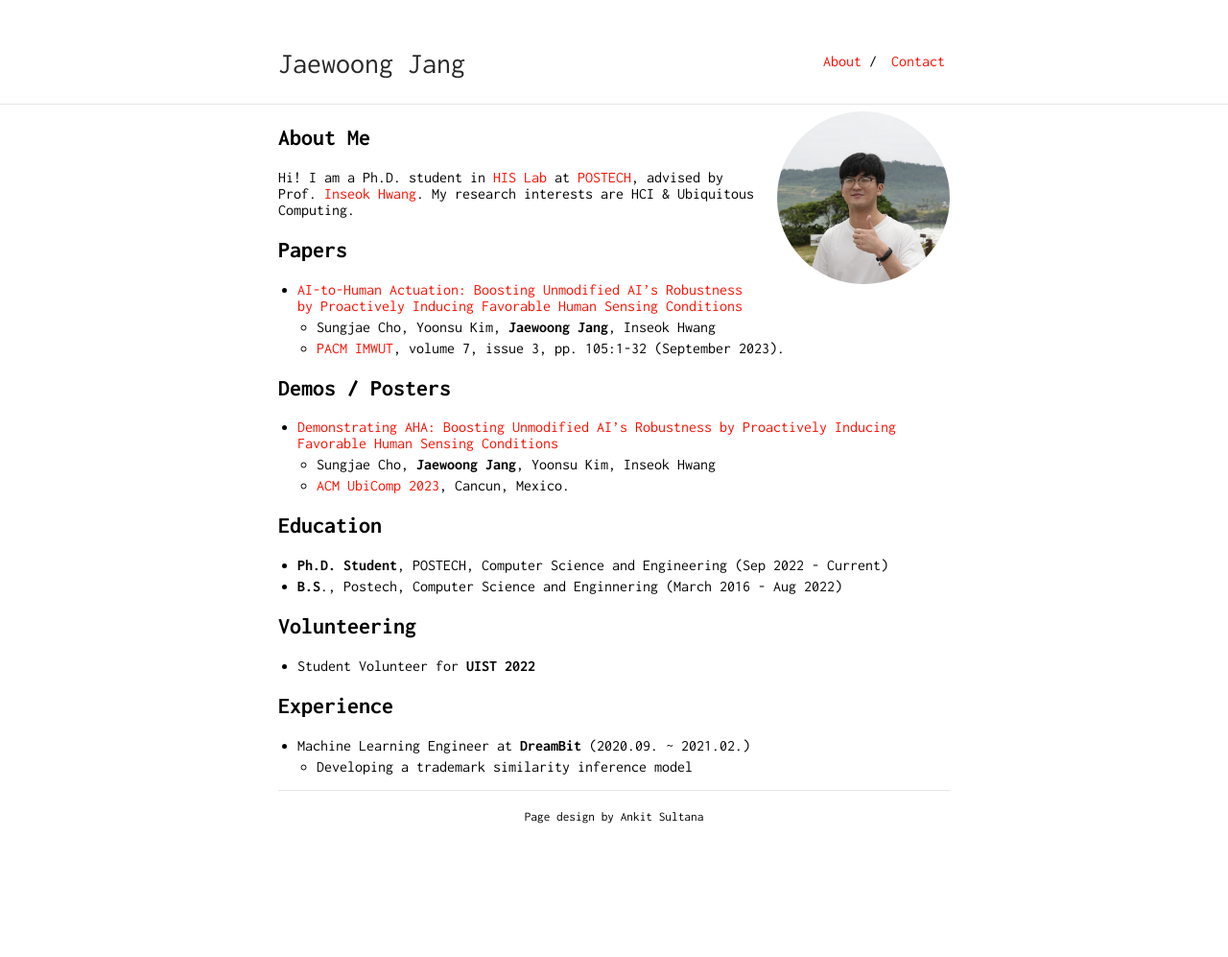
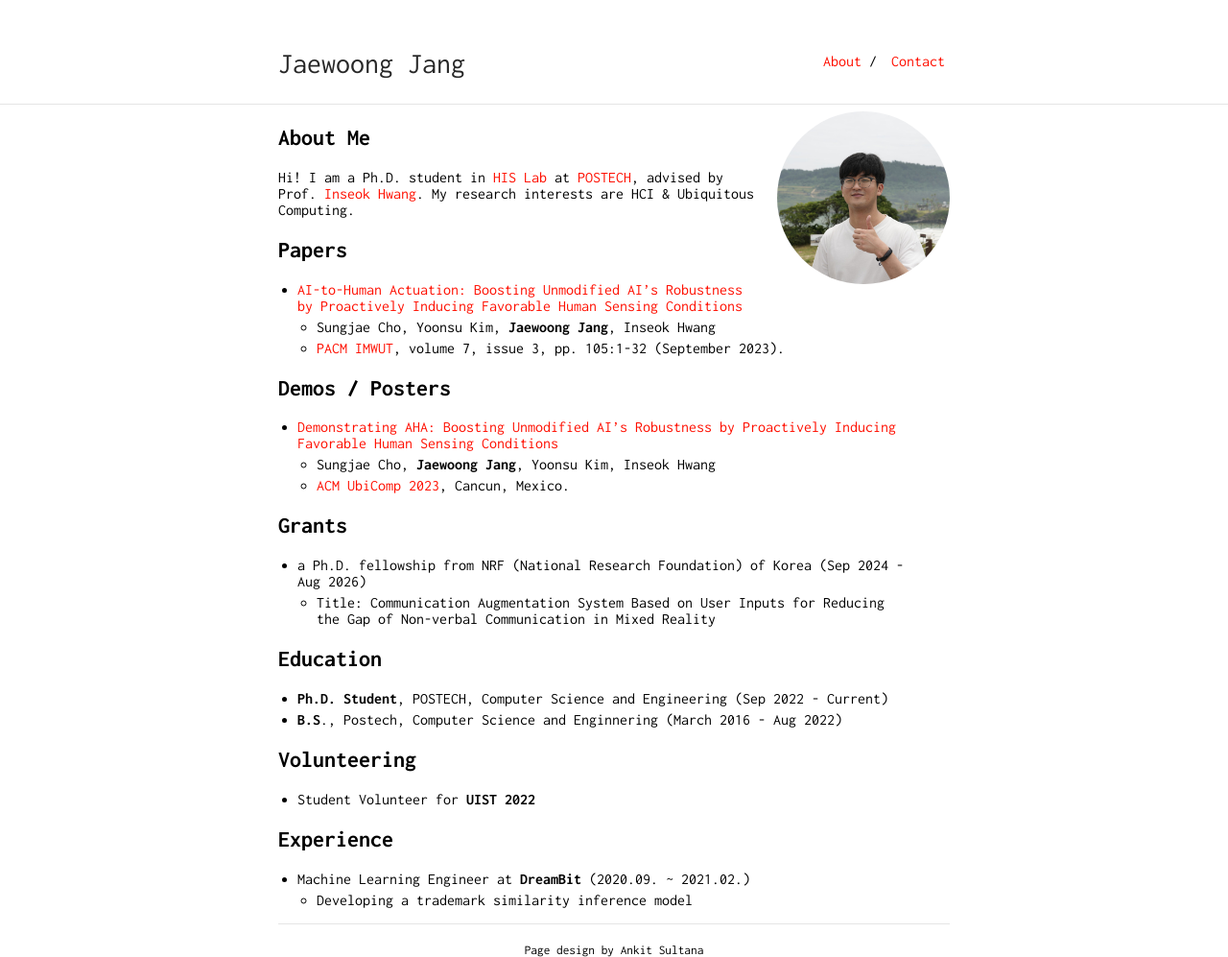
Before and after one commit to jjw9228/woongjang.github.io, a Jekyll site: the page built from docs/index.markdown, in a window 1280 px wide. Shown: the whole page at 96% size. Built offline with Jekyll 4.4.1, drawn with Linux system fonts in a browser that asks for light colours; our own code applies the rules of GitHub Pages for plain Markdown files; before the commit the page ends 900 px from its top, so only the background shows below that.

Commit message:
add grant - nrf 2024

```diff
--- a/docs/index.markdown
+++ b/docs/index.markdown
@@ -19,6 +19,10 @@ Hi! I am a Ph.D. student in [HIS Lab](https://his-lab.org) at [POSTECH](https://
     - Sungjae Cho, **Jaewoong Jang**, Yoonsu Kim, Inseok Hwang
     - [ACM UbiComp 2023](https://www.ubicomp.org/ubicomp-iswc-2023/), Cancun, Mexico.
 
+## Grants
+- a Ph.D. fellowship from NRF (National Research Foundation) of Korea (Sep 2024 - Aug 2026)
+  - Title: Communication Augmentation System Based on User Inputs for Reducing the Gap of Non-verbal Communication in Mixed Reality
+
 ## Education
 - **Ph.D. Student**, POSTECH, Computer Science and Engineering (Sep 2022 - Current)
 - **B.S**., Postech, Computer Science and Enginnering (March 2016 - Aug 2022)
```
